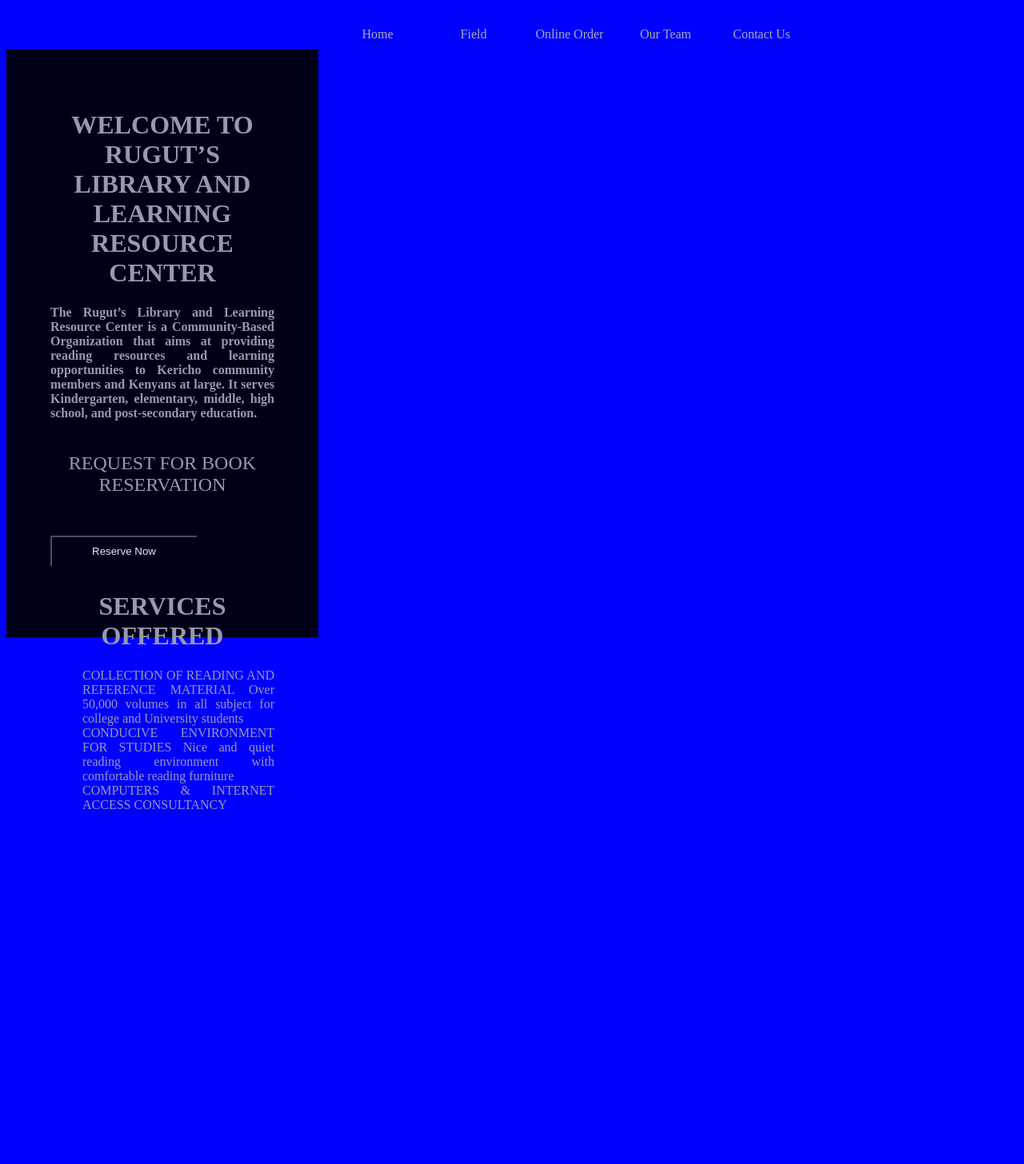
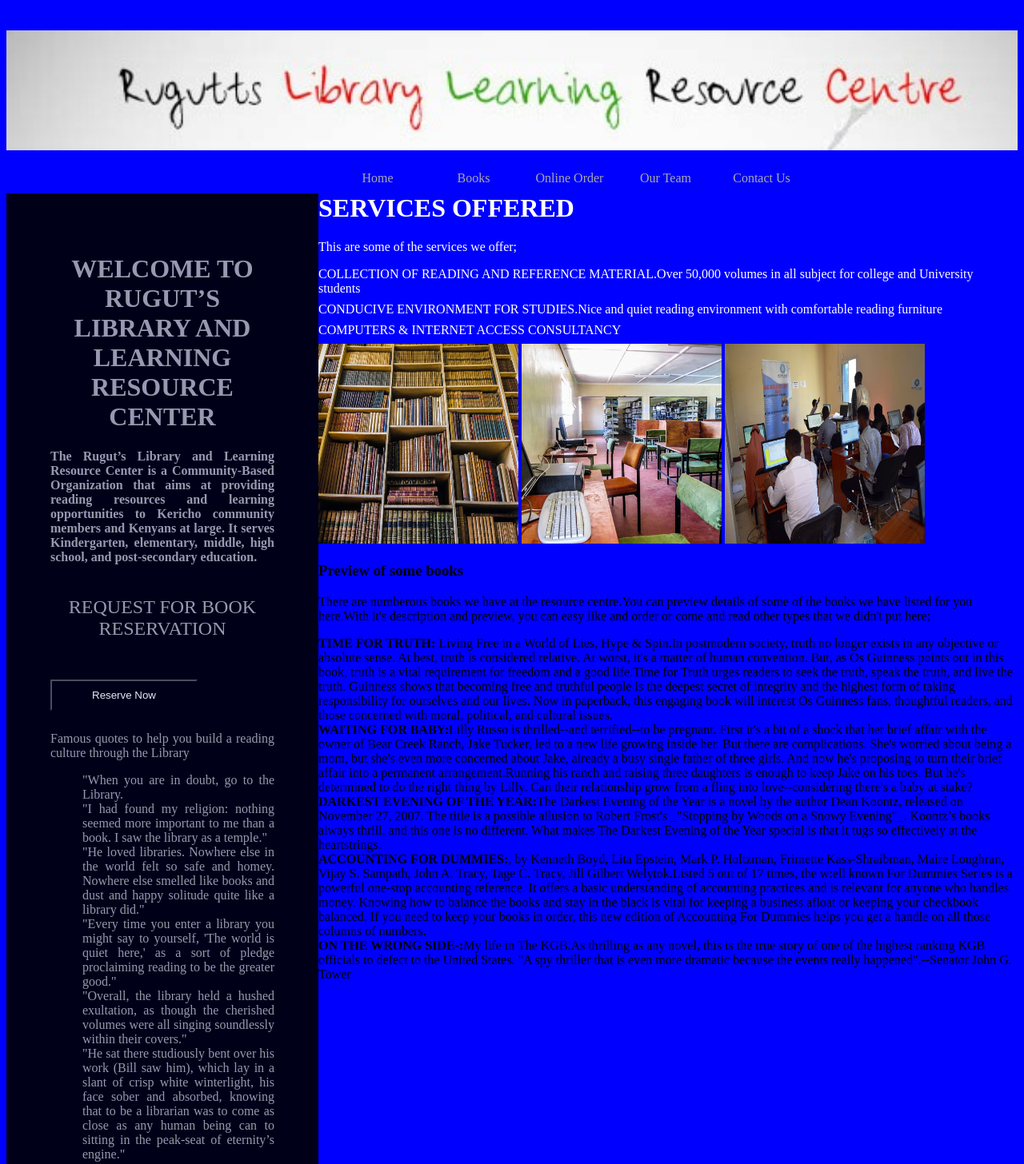
Before and after one commit to BLAIRCARSON/Library_Online, a plain HTML site: page index.html in a window 1280 px wide. Shown: the top 1456 px of the page at 80% size. Before the commit the page ends 1016 px from the top, so only its background shows below. Drawn offline with Linux system fonts and the light colour scheme; files whose address does not match are found by name.

Commit message:
Halfway Done

```diff
--- a/index.html
+++ b/index.html
@@ -8,40 +8,63 @@
     <link rel="stylesheet" type="text/css" href="styles.css">
 </head>
 <body>
-  <header>
+<header><img src="IMG_20200121_104308.jpg" height="150px" width="100%"></header>
   <div class="box">
 <nav>
     <ul>
         <li><a href="#home">Home</a></li>
-        <li><a href="#field">Field</a></li>
+        <li><a href="#books">Books</a></li>
         <li><a href = "#online order">Online Order</a></li>
         <li><a href="#our Team">Our Team</a></li>
         <li><a href="#contact us">Contact Us</a></li>
         </ul>
 </nav>
-</header>
 
     </div>
     <div class="welcome">
         <h1>Welcome to Rugut’s Library and Learning Resource Center</h1>
         <h4>The Rugut’s Library and Learning Resource Center is a Community-Based Organization that aims at providing reading resources and learning opportunities to Kericho community members and Kenyans at large. It serves Kindergarten, elementary, middle, high school, and post-secondary education.</h4>
-        <h2>Request for book reservation</h2>
-    <div class="reserve">
-            <form action="" method="post"><input type="button" value="Reserve Now">
+        <h2>Request for book reservation</h2> <div
+        class="reserve"><form action="" method="post"><input type="button" value="Reserve Now">
             </form>
+            <p>Famous quotes to help you build a reading culture through the Library</p>
+        <ul>
+            <li>"When you are in doubt, go to the Library.</li>
+            <li>"I had found my religion: nothing seemed more important to me than a book. I saw the library as a temple."</li>
+            <li>"He loved libraries. Nowhere else in the world felt so safe and homey. Nowhere else smelled like books and dust and happy solitude quite like a library did."</li>
+            <li>"Every time you enter a library you might say to yourself, 'The world is quiet here,' as a sort of pledge proclaiming reading to be the greater good."</li>
+            <li>"Overall, the library held a hushed exultation, as though the cherished volumes were all singing soundlessly within their covers."</li>
+            <li>"He sat there studiously bent over his work (Bill saw him), which lay in a slant of crisp white winterlight, his face sober and absorbed, knowing that to be a librarian was to come as close as any human being can to sitting in the peak-seat of eternity’s engine."</li>
+        </ul>
     </div>
+    </div>
+
     <div id="home">
         <h1>SERVICES OFFERED</h1>
+        <p>This are some of the services we offer;</p>
             <ul>
-                <li> COLLECTION OF READING AND REFERENCE MATERIAL
-                    Over 50,000 volumes in all subject for college and University students</li>
-                <li>CONDUCIVE ENVIRONMENT FOR STUDIES
-                    Nice and quiet reading environment with comfortable reading furniture</li>
+                <li> COLLECTION OF READING AND REFERENCE MATERIAL.Over 50,000 volumes in all subject for college and University students</li>
+                <li>CONDUCIVE ENVIRONMENT FOR STUDIES.Nice and quiet reading environment with comfortable reading furniture</li>
                 <li>COMPUTERS & INTERNET ACCESS CONSULTANCY</li>
+                <img src="lIbrary2.jpg" height="250px" width="250px">
+                <img src="file:///home/vincent/Desktop/library.jpg" height="250" width="250">
+                <img src="library3.jpg" height="250" width="250">
+
             </ul>
     </div>
 
-
+    <div id="books">
+        <h3>Preview of some books</h3>
+       <p>There are numberous books we have at the resource centre.You can preview details of some of the books we have listed for you here.With it's description and preview, you can easy like and order or come and read other types that we didn't put here;</p>
+    <ul>
+        <li><b>TIME FOR TRUTH:</b> Living Free in a World of Lies, Hype & Spin.In postmodern society, truth no longer exists in any objective or absolute sense. At best, truth is considered relative. At worst, it's a matter of human convention. But, as Os Guinness points out in this book, truth is a vital requirement for freedom and a good life.Time for Truth urges readers to seek the truth, speak the truth, and live the truth. Guinness shows that becoming free and truthful people is the deepest secret of integrity and the highest form of taking responsibility for ourselves and our lives. Now in paperback, this engaging book will interest Os Guinness fans, thoughtful readers, and those concerned with moral, political, and cultural issues.</li>
+        <li><b>WAITING FOR BABY:</b>Lilly Russo is thrilled--and terrified--to be pregnant. First it's a bit of a shock that her brief affair with the owner of Bear Creek Ranch, Jake Tucker, led to a new life growing inside her. But there are complications. She's worried about being a mom, but she's even more concerned about Jake, already a busy single father of three girls. And now he's proposing to turn their brief affair into a permanent arrangement.Running his ranch and raising three daughters is enough to keep Jake on his toes. But he's determined to do the right thing by Lilly. Can their relationship grow from a fling into love--considering there's a baby at stake?
+        </li>
+        <li><b>DARKEST EVENING OF THE YEAR:</b>The Darkest Evening of the Year is a novel by the author Dean Koontz, released on November 27, 2007. The title is a possible allusion to Robert Frost's _"Stopping by Woods on a Snowy Evening"_. Koontz’s books always thrill, and this one is no different. What makes The Darkest Evening of the Year special is that it tugs so effectively at the heartstrings.</li>
+        <li><b>ACCOUNTING FOR DUMMIES:</b>, by Kenneth Boyd, Lita Epstein, Mark P. Holtzman, Frimette Kass-Shraibman, Maire Loughran, Vijay S. Sampath, John A. Tracy, Tage C. Tracy, Jill Gilbert Welytok.Listed 5 out of 17 times, the w:ell known For Dummies Series is a powerful one-stop accounting reference. It offers a basic understanding of accounting practices and is relevant for anyone who handles money. Knowing how to balance the books and stay in the black is vital for keeping a business afloat or keeping your checkbook balanced. If you need to keep your books in order, this new edition of Accounting For Dummies helps you get a handle on all those columns of numbers.</li>
+        <li><b>ON THE WRONG SIDE-:</b>My life in The KGB.As thrilling as any novel, this is the true story of one of the highest ranking KGB officials to defect to the United States. "A spy thriller that is even more dramatic because the events really happened".--Senator John G. Tower</li>
+    </ul>
+    </div>
 
 </body>
 </html>
--- a/styles.css
+++ b/styles.css
@@ -3,12 +3,19 @@ body{
     color: white;
     background-color: blue;
     background-size: cover;
-    background: linear-gradient(rgba(0,0,0,0.99),rgba(0,0,0,0.0),rgba(0,0,0,0.38),rgba(0,0,0,0.0.0))
+
 }
+header{
+    text-align: center;
+    padding-top: 30px;
+    color:white
+}
+
+header img{float: inline-end;}
 
 .welcome{
     width: 280px;
-    height:625px;
+    height:auto;
     background-color: black;
     opacity: 0.9;
     padding: 55px;
@@ -66,6 +73,18 @@ ul{
 .box ul li:hover{background-color: green;}
 .box ul li:hover{color: white;}
 
-#home h1 ul li{
-    text-align: justify;
+#home{
+    padding-top: 3rem;
+    image-orientation: flip;
 }
+#home h1,
+#home ul{
+    padding-left: 30%;
+}
+#home li{
+    padding-bottom: 0.5em;
+}
+
+#books{
+color: black;
+}
```
Also changed, not shown: IMG_20200121_104308.jpg (added), On the wrong side.jpg (added), Thieves in high places.jpg (added), Time for truth.jpg (added), accounting for dummies.jpg (added), darkest evening of the year.jpg (added), lIbrary2.jpg (added), library.jpg (added), library3.jpg (added), logo.jpg (added), waiting for a baby.jpg (added).
